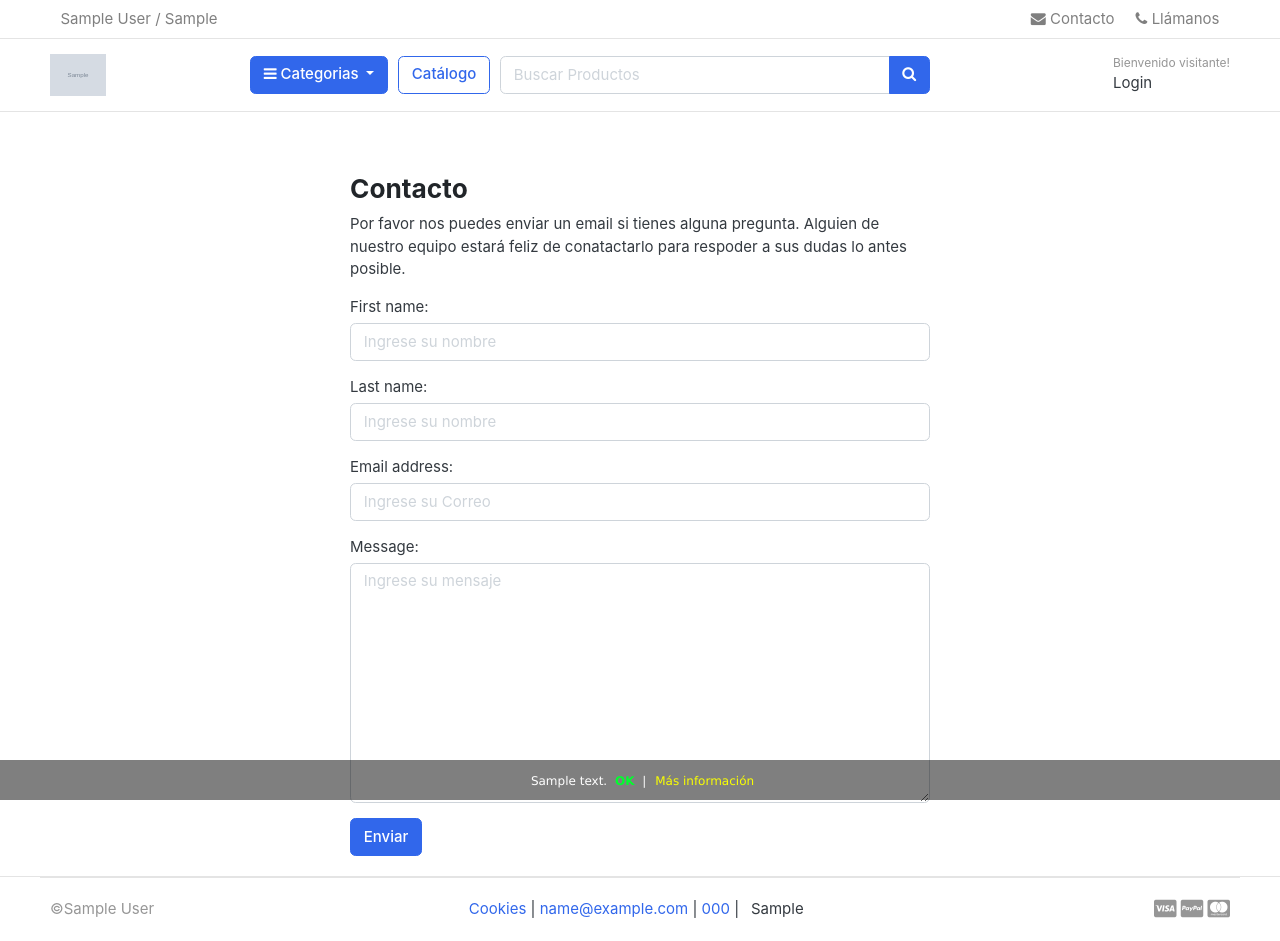
After one commit to falconsoft3d/clientportal, a Django app: page /contact/ in a window 1280 px wide. The commit adds this page. Run offline with Django 3.2, Linux system fonts and the light colour scheme; tables that the repository leaves empty hold one stand-in row (values such as "Sample post"); grey boxes marked "Sample" are stand-in pictures; parts of the project's set-up code (start-up, migrations or seed data) failed here and were passed over; some web fonts are replaced.

Commit message:
Subiendo Cambios de Contacto

```diff
--- /dev/null
+++ b/clientportal/forms.py
@@ -0,0 +1,23 @@
+from django import forms
+
+
+class ContactForm(forms.Form):
+    first_name = forms.CharField(max_length = 50, widget=forms.TextInput(attrs={
+        'placeholder' : 'Ingrese su nombre',
+         'class' : 'form-control'
+    }))
+
+    last_name = forms.CharField(max_length = 50, widget=forms.TextInput(attrs={
+        'placeholder' : 'Ingrese su nombre',
+         'class' : 'form-control'
+    }))
+
+    email_address = forms.CharField(max_length = 50, widget=forms.EmailInput(attrs={
+        'placeholder' : 'Ingrese su Correo',
+         'class' : 'form-control'
+    }))
+
+    message = forms.CharField(max_length = 2000, widget=forms.Textarea(attrs={
+        'placeholder' : 'Ingrese su mensaje',
+         'class' : 'form-control'
+    }))
--- a/clientportal/urls.py
+++ b/clientportal/urls.py
@@ -27,4 +27,5 @@ urlpatterns = [
     path('accounts/', include('accounts.urls')),
     path('store/', include('store.urls')),
     path('api/', include('api.urls')),
+    path('contact/', views.contact, name="contact"),
 ] + static(settings.MEDIA_URL, document_root = settings.MEDIA_ROOT)
--- a/clientportal/views.py
+++ b/clientportal/views.py
@@ -1,6 +1,8 @@
-from django.shortcuts import render
 from store.models import Product
-
+from django.shortcuts import render, redirect
+from .forms import ContactForm
+from django.core.mail import send_mail, BadHeaderError
+from django.http import HttpResponse
 
 def home(request):
     products = Product.objects.all().filter(is_available=True, home=True).order_by('create_date')[:8]
@@ -13,3 +15,24 @@ def home(request):
 
 def politicadecookies(request):
     return render(request, 'politicadecookies.html')
+
+
+def contact(request):
+    if request.method == 'POST':
+        form = ContactForm(request.POST)
+        if form.is_valid():
+            subject = "Contacto"
+            body = {
+                'first_name': form.cleaned_data['first_name'],
+                'last_name': form.cleaned_data['last_name'],
+                'email': form.cleaned_data['email_address'],
+                'message':form.cleaned_data['message'],
+            }
+            message = "\n".join(body.values())
+            try:
+                send_mail(subject, message, 'mfalcon@falconsolutions.cl', ['mfalcon@falconsolutions.cl'])
+            except BadHeaderError:
+                return HttpResponse('Invalid header found.')
+            return redirect ("home")
+    form = ContactForm()
+    return render(request, "contact.html", {'form':form})
--- /dev/null
+++ b/templates/contact.html
@@ -0,0 +1,35 @@
+{% extends 'base.html' %}
+{% load static %}
+
+
+{%  block content %}
+<!-- ========================= SECTION MAIN ========================= -->
+<section class="section-intro padding-y-sm">
+<div class="container">
+</div> <!-- container //  -->
+</section>
+<!-- ========================= SECTION MAIN END// ========================= -->
+
+<!-- ========================= SECTION  ========================= -->
+<section class="section-name padding-y-sm">
+<div class="container">
+    <div class="row">
+            <div class="col-md-6 mx-auto">
+                <h3 class="section-title">Contacto</h3>
+                <p>
+                    Por favor nos puedes enviar un email si tienes alguna pregunta.
+                    Alguien de nuestro equipo estará feliz de conatactarlo para respoder a sus dudas lo antes posible.
+                </p>
+                <form method="post">
+                {% csrf_token %}
+                    {{form.as_p}}
+                    <button class="btn btn-primary"  type="submit">Enviar</button>
+                </form>
+    </div>
+</div>
+</div>
+</section>
+<!-- ========================= SECTION  END// ========================= -->
+</body>
+</html>
+{% endblock %}
--- a/templates/includes/navbar.html
+++ b/templates/includes/navbar.html
@@ -12,7 +12,7 @@
             </li>
         </ul>
         <ul class="navbar-nav">
-            <li><a href="mailto: {{ dic_data.email }}" class="nav-link"> <i class="fa fa-envelope"></i> Email </a></li>
+            <li><a href="{% url 'contact' %}" class="nav-link"> <i class="fa fa-envelope"></i> Contacto </a></li>
             <li><a href="tel: {{ dic_data.phone }}" class="nav-link"> <i class="fa fa-phone"></i> Llámanos</a></li>
         </ul> <!-- list-inline //  -->
       </div> <!-- navbar-collapse .// -->
```
